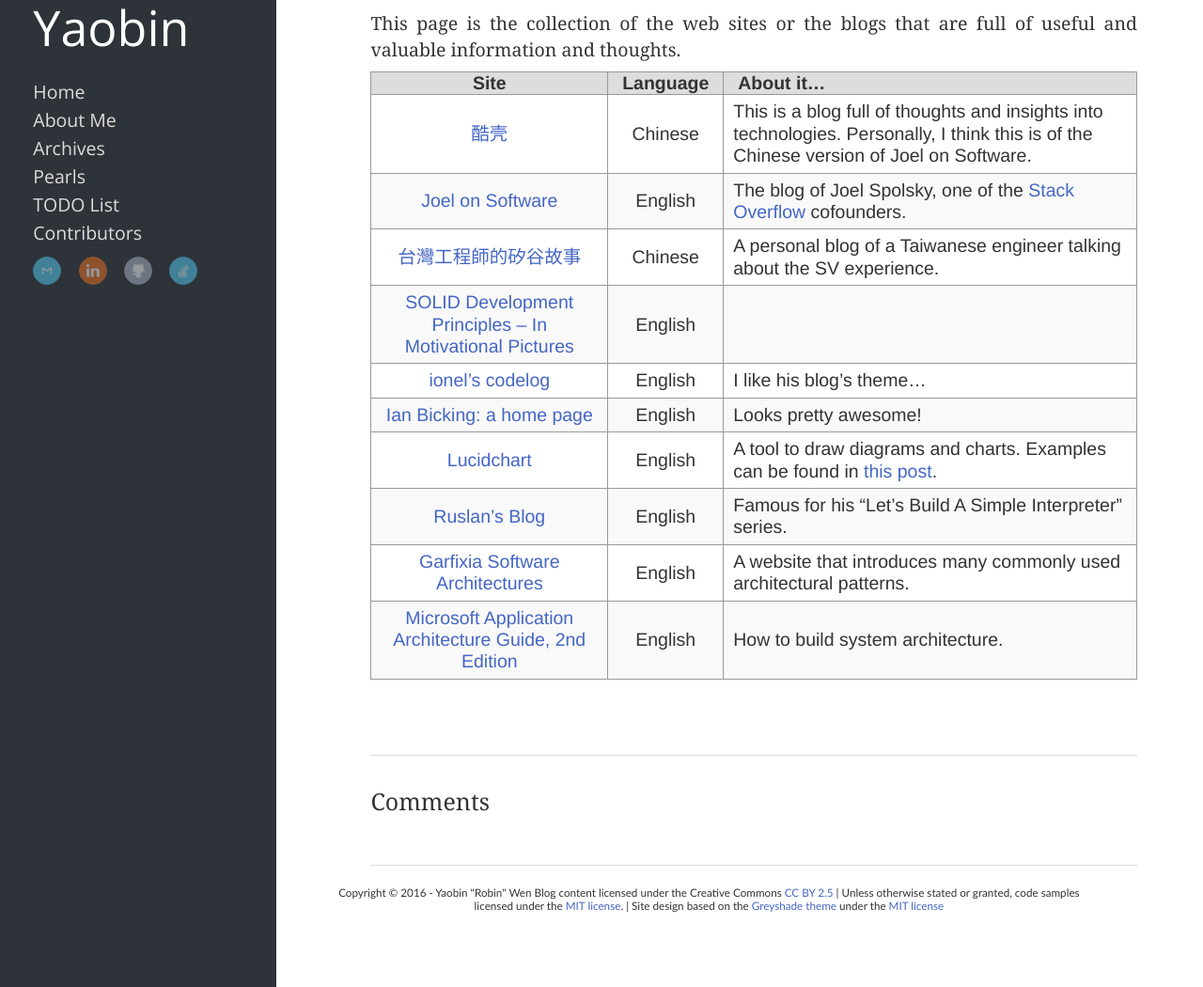
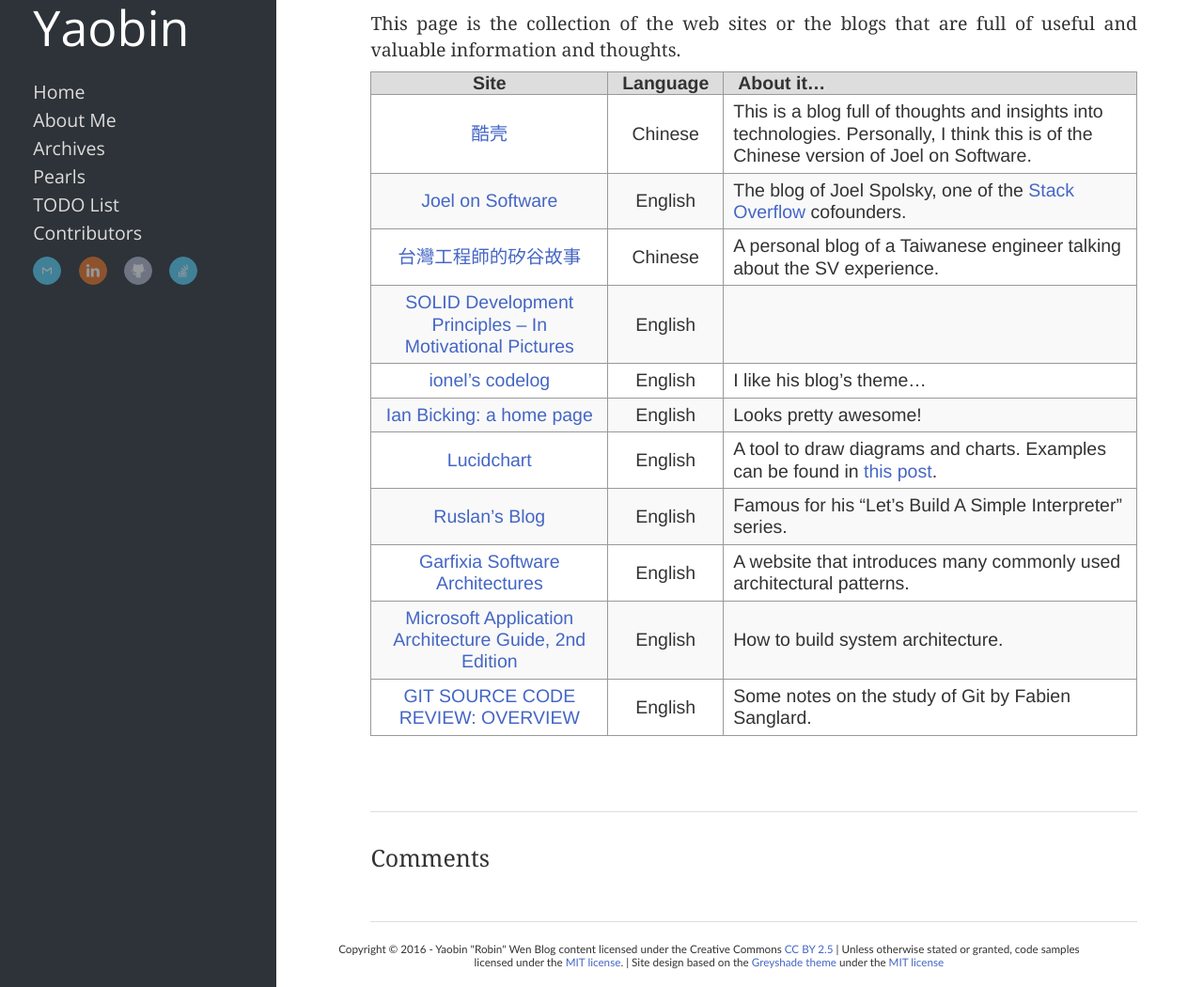
Before and after one commit to Tianhao25/yaobinwen.github.io, a Jekyll site: the page built from pearls/index.markdown, in a window 1280 px wide and 1261 px high, cut to the strip 211-1261 px from the top of the window. Shown: the whole strip at 94% size. Built offline with Jekyll 4.4.1, drawn with Linux system fonts in a browser that asks for light colours; nearby versions of some CDN libraries; comment, search, counter and statistics services are not loaded.

Commit message:
Add a new pearl about Git.

```diff
--- a/pearls/index.markdown
+++ b/pearls/index.markdown
@@ -24,3 +24,4 @@ This page is the collection of the web sites or the blogs that are full of usefu
 |[Ruslan's Blog](https://ruslanspivak.com/)| English | Famous for his "Let's Build A Simple Interpreter" series. |
 |[Garfixia Software Architectures](http://www.dossier-andreas.net/software_architecture/)| English | A website that introduces many commonly used architectural patterns. |
 |[Microsoft Application Architecture Guide, 2nd Edition](https://msdn.microsoft.com/en-us/library/ff650706.aspx)| English | How to build system architecture. |
+| [GIT SOURCE CODE REVIEW: OVERVIEW](http://fabiensanglard.net/git_code_review/) | English | Some notes on the study of Git by Fabien Sanglard. |
```
